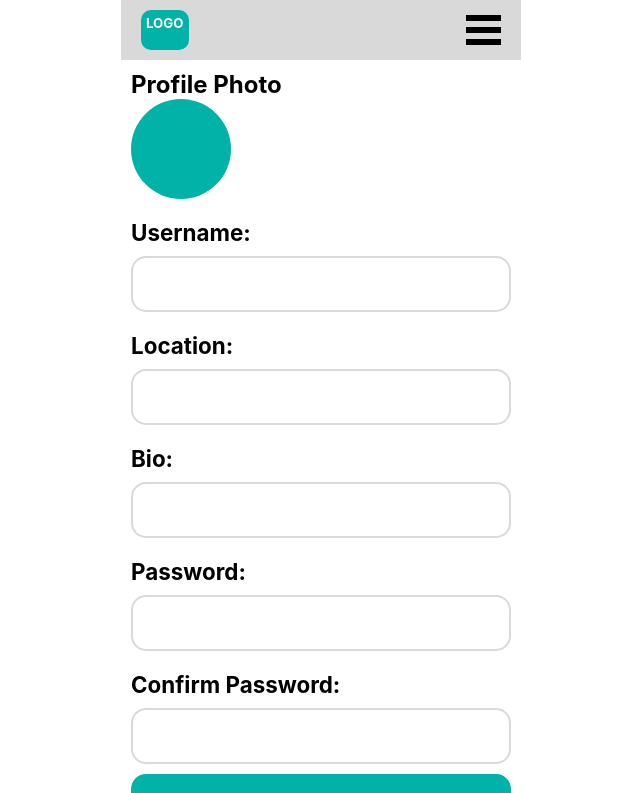
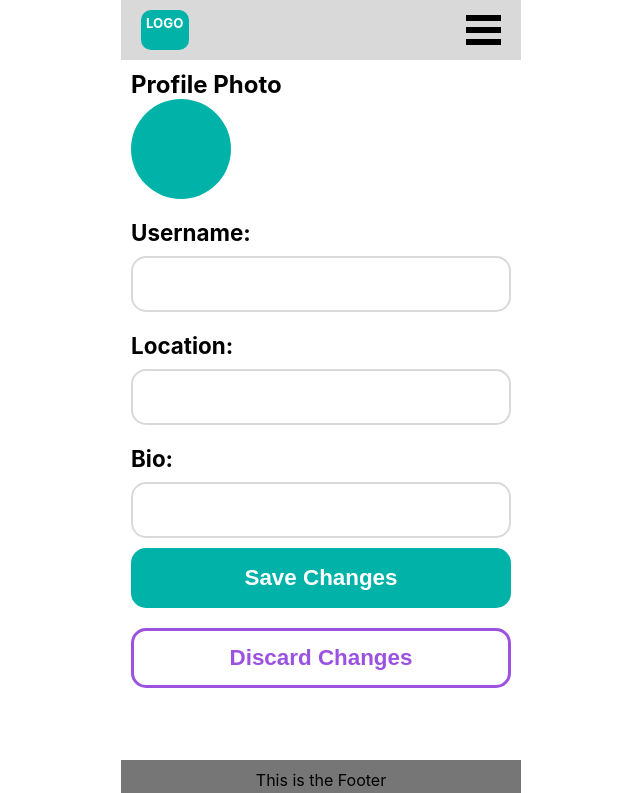
Before and after one commit to TableTechDeveloper/gameplan-frontend, a React (Create React App) app: page /editprofile in a window 1280 px wide. Shown: the top 793 px of the page, without its empty margins (319-959 px from the left). Built offline with nearby package versions, Linux system fonts and the light colour scheme.

Commit message:
feat!: remove password change elements from editprofile

```diff
--- a/src/pages/EditProfile.jsx
+++ b/src/pages/EditProfile.jsx
@@ -18,22 +18,6 @@ const EditProfile = () => (
         <label htmlFor="bio">Bio:</label>
         <input type="text" id="bio" name="bio" required />
       </div>
-
-      <div className="form-field">
-        <label htmlFor="password">Password:</label>
-        <input type="text" id="password" name="password" required />
-      </div>
-
-      <div className="form-field">
-        <label htmlFor="confirm-password">Confirm Password:</label>
-        <input
-          type="password"
-          id="confirm-password"
-          name="confirm-password"
-          required
-        />
-      </div>
-
       <button type="submit" className="button-primary">
         Save Changes
       </button>
```
